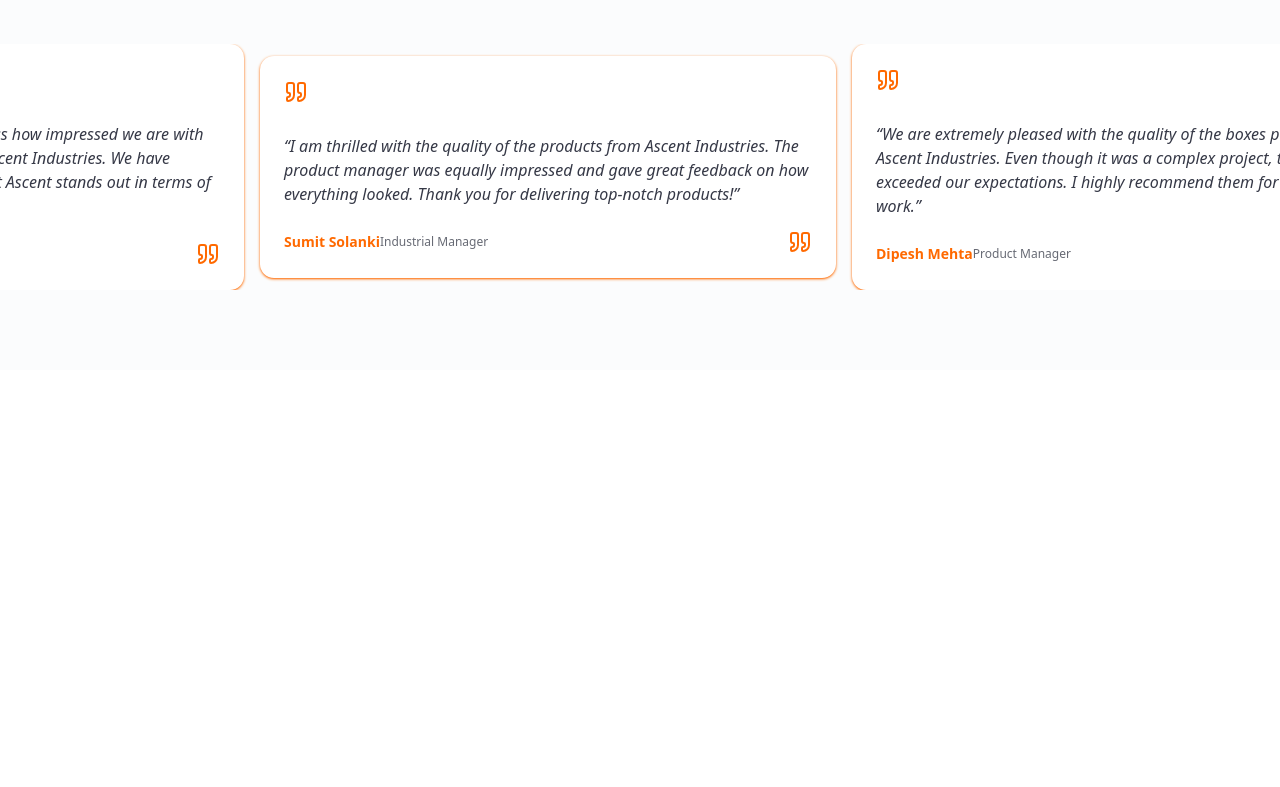
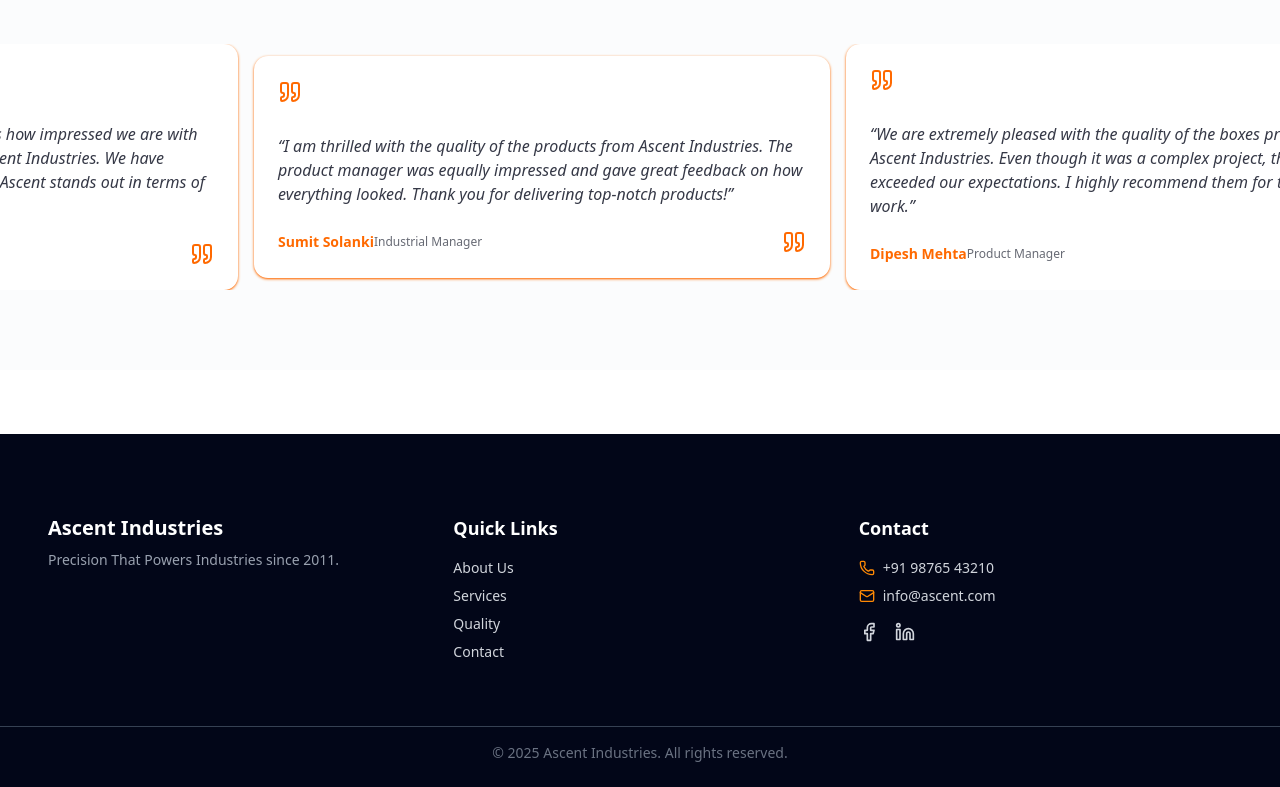
Before and after one commit to pranavsoni1101/ascent-industries, a Next.js app: page / in a window 1280 px wide. Shown: the part 5521-6308 px from the top of the page. Before the commit the page ends 5891 px from the top, so only its background shows below. Built offline with nearby package versions, Linux system fonts and the light colour scheme.

Commit message:
Added footer component

```diff
--- a/app/layout.tsx
+++ b/app/layout.tsx
@@ -3,6 +3,7 @@
 import { Geist, Geist_Mono } from "next/font/google";
 import "./globals.css";
 import Navbar from "@/components/navbar";
+import Footer from "@/components/footer";
 
 const geistSans = Geist({
   variable: "--font-geist-sans",
@@ -37,6 +38,7 @@
         >
           <Navbar />
           {children}
+          <Footer />
         </ThemeProvider>
       </body>
     </html>
--- /dev/null
+++ b/components/footer.tsx
@@ -0,0 +1,74 @@
+"use client";
+
+import { Container } from "@/components/container";
+import { Facebook, Linkedin, Mail, Phone } from "lucide-react";
+import Link from "next/link";
+
+const Footer = () => {
+  return (
+    <footer className="dark bg-background text-gray-300 pt-12 pb-6 mt-16">
+      <Container className="grid grid-cols-1 md:grid-cols-3 gap-8">
+        {/* Brand */}
+        <div>
+          <h3 className="text-xl font-bold text-white">Ascent Industries</h3>
+          <p className="mt-2 text-sm text-gray-400">
+            Precision That Powers Industries since 2011.
+          </p>
+        </div>
+
+        {/* Quick Links */}
+        <div>
+          <h4 className="text-lg font-semibold text-white mb-4">Quick Links</h4>
+          <ul className="space-y-2 text-sm">
+            <li>
+              <Link href="/about" className="hover:text-orange-400">
+                About Us
+              </Link>
+            </li>
+            <li>
+              <Link href="/services" className="hover:text-orange-400">
+                Services
+              </Link>
+            </li>
+            <li>
+              <Link href="/quality" className="hover:text-orange-400">
+                Quality
+              </Link>
+            </li>
+            <li>
+              <Link href="/contact" className="hover:text-orange-400">
+                Contact
+              </Link>
+            </li>
+          </ul>
+        </div>
+
+        {/* Contact Info */}
+        <div>
+          <h4 className="text-lg font-semibold text-white mb-4">Contact</h4>
+          <p className="text-sm flex items-center gap-2">
+            <Phone className="h-4 w-4 text-orange-400" /> +91 98765 43210
+          </p>
+          <p className="text-sm flex items-center gap-2 mt-2">
+            <Mail className="h-4 w-4 text-orange-400" /> info@ascent.com
+          </p>
+          <div className="flex gap-4 mt-4">
+            <Link href="#" className="hover:text-orange-400">
+              <Facebook className="h-5 w-5" />
+            </Link>
+            <Link href="#" className="hover:text-orange-400">
+              <Linkedin className="h-5 w-5" />
+            </Link>
+          </div>
+        </div>
+      </Container>
+
+      {/* Bottom Bar */}
+      <div className="border-t border-gray-700 mt-8 pt-4 text-center text-sm text-gray-500">
+        © {new Date().getFullYear()} Ascent Industries. All rights reserved.
+      </div>
+    </footer>
+  );
+};
+
+export default Footer;
```
